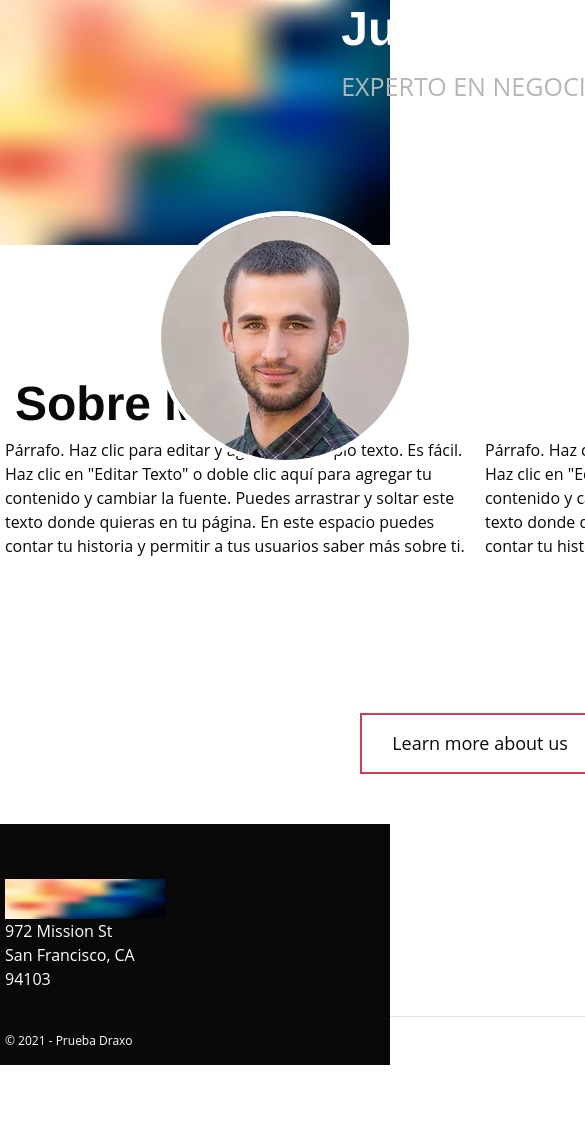
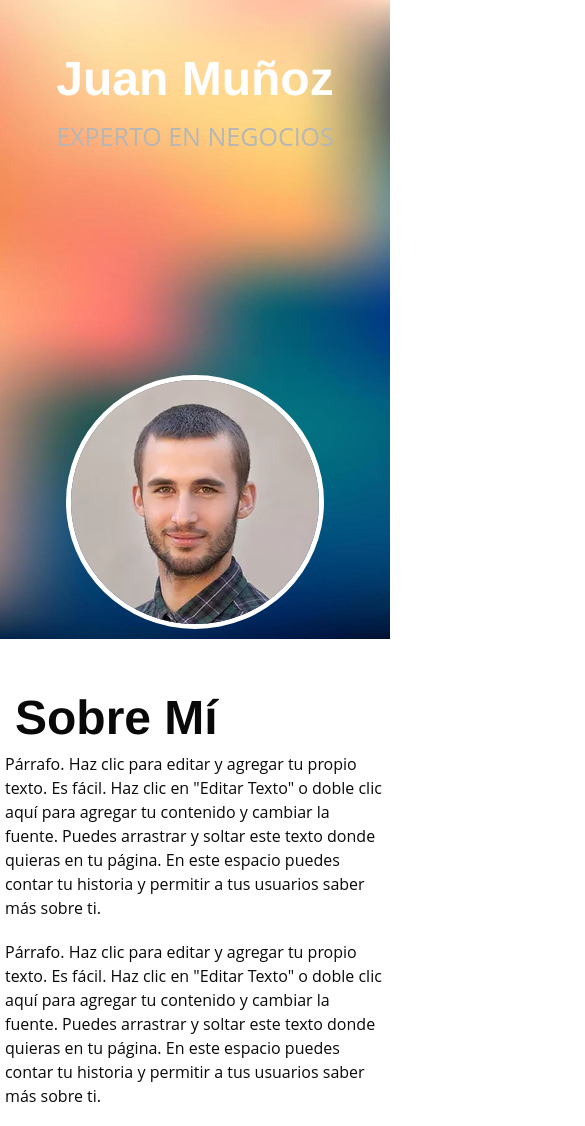
Before and after one commit to jdcera4/prueba_draxo, a website: page app/index.html in a window 390 px wide. Shown: the top 1126 px of the page, 585 px wide, since content can reach past the window. Before the commit the page ends 1065 px from the top, so only its background shows below. Drawn offline with nearby package versions, Linux system fonts and the light colour scheme.

Commit message:
responsive mobile

```diff
--- a/app/styles/main.css
+++ b/app/styles/main.css
@@ -2,6 +2,8 @@
 
 *, *:before, *:after {
     box-sizing: border-box;
+    padding: 0;
+    margin: 0;
 }
 
 html {
@@ -9,12 +11,14 @@ html {
   font-size: 62.5%;
 }
 
+
 body {
   color: var(--text-color);
   font-family: var(--font-family-base);
   font-size: var(--font-size-medium);
   font-weight: var(--font-weight-regular);
   min-height: var(--line-height-base);
+  overflow-x: hidden;
 }
 
 [data-section-theme="dark"] {
@@ -41,15 +45,6 @@ a:active {
   background-color: var(--color-light-grey);
 }
 
-ul{
-    display: flex;
-    justify-content: flex-end;
-}
-
-ul li {
-    margin-left: 10%;
-}
-
 .button {
   display: var(--button-display);
   padding: var(--button-padding);
@@ -65,6 +60,15 @@ ul li {
   background: var(--button-hover-background);
   transition-duration: var(--transition-duration);
   transition-property: color, background-color;
+}
+
+ul{
+  display: flex;
+  justify-content: flex-end;
+}
+
+ul li {
+  margin-left: 10%;
 }
 
 .visually-hidden {
@@ -109,7 +113,7 @@ ul.row {
 }
 
 .container {
-  width: 960px;
+  width: 100%;
   margin-left: auto;
   margin-right: auto;
 }
@@ -212,29 +216,23 @@ h1, h2, h3, h4, h5, h6 {
 }
 
 @media screen and (min-width: 360px) {
-  body{
+    .row{
+        display: flex;
+        flex-wrap: wrap;
+    }
+  .col-1-2{
     width: 100%;
   }
-  html {
-    font-size: 62.5%;
+  .container .people img{
+    bottom: 5%;
+    left: 0%;
+    position: relative;
   }
-  .section-hero{
-    background-image: url(../images/blur.jpg);
-    background-position: center center;
-    background-repeat: no-repeat;
-    background-size: cover;
-    color: white;
-    text-align: center;
-    width: 100%;
-  }
-  .section-hero .section-title {
-    margin-bottom: 1rem;
-    margin-top: 0;
-    color: white;
-    width: 100%;
-  }
-  .section-hero .section-inner {
-    padding: 0rem 0rem 10rem 0;
+
+  .container .people img{
+    bottom: 5%;
+    left: 0%;
+    position: relative;
   }
 }
 
```
